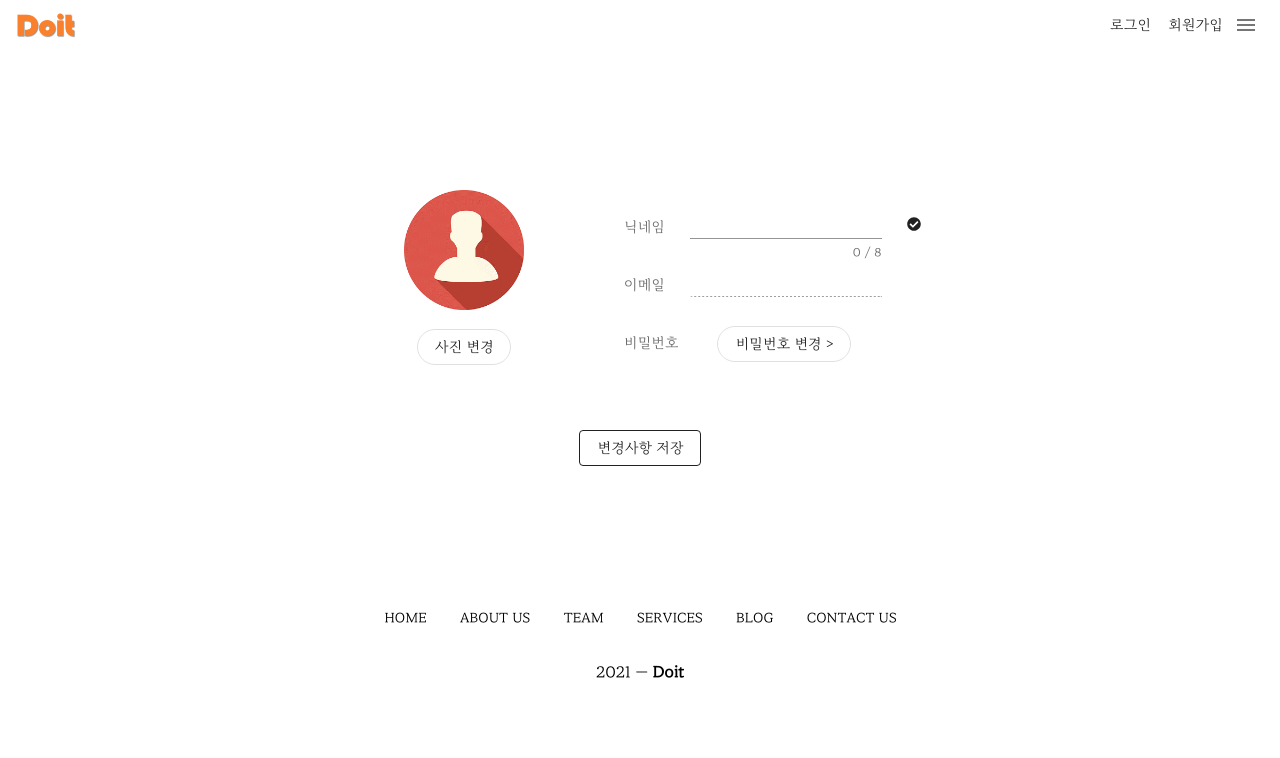
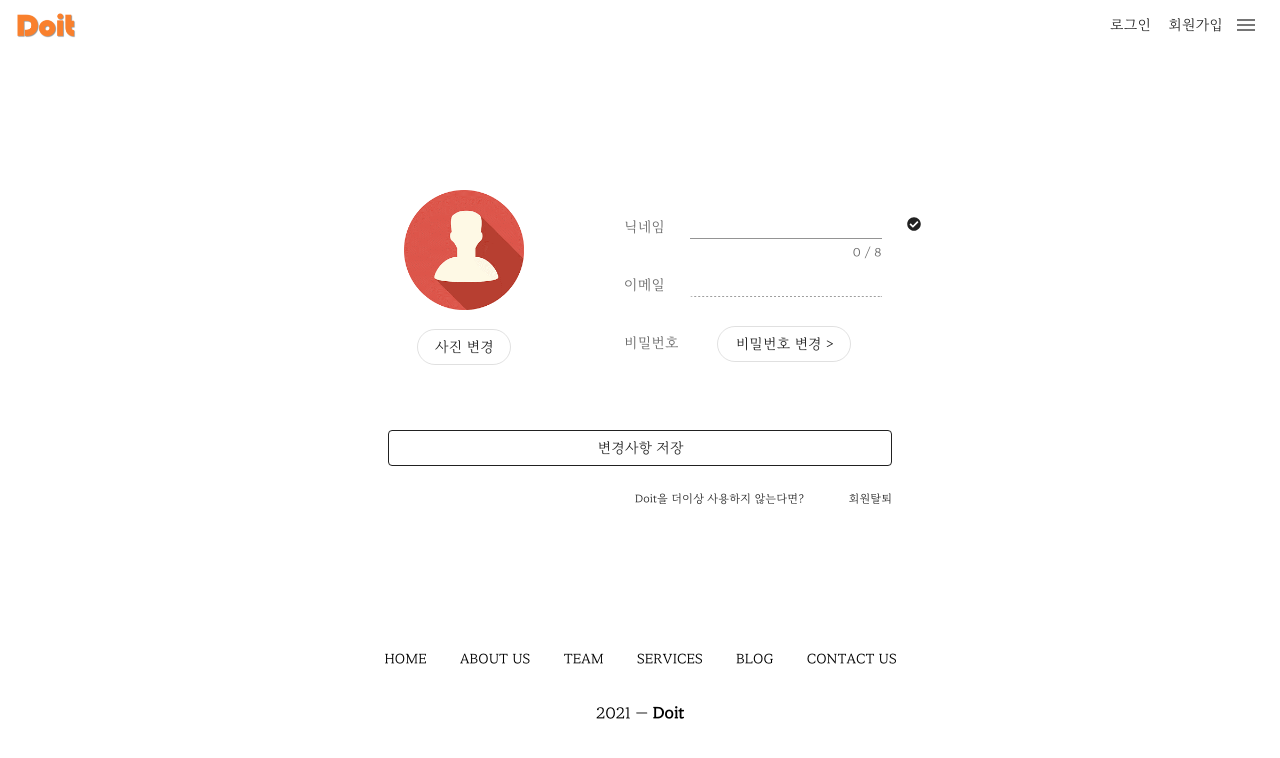
Before and after one commit to jun0811/Doit, a Vue app in the folder frontend/: page /user/update in a window 1280 px wide. Shown: the top 758 px of the page. Built offline with nearby package versions, Linux system fonts and the light colour scheme.

Commit message:
fix: 회원정보 수정 페이지에 회원탈퇴 버튼 추가

```diff
--- a/frontend/src/views/User/Update.vue
+++ b/frontend/src/views/User/Update.vue
@@ -14,18 +14,15 @@
                 />
 
                 <div class="pt-3 text-center">
-                                <v-btn
-                                    @click="changhPhoto"
-                                    outlined
-                                    text
-                                    rounded
-                                >사진 변경</v-btn>
+                  <v-btn @click="changhPhoto" outlined text rounded
+                    >사진 변경</v-btn
+                  >
                 </div>
               </div>
             </v-col>
 
             <v-col cols="12" sm="4" class="mt-3">
-                        <v-row no-gutters class="d-flex flex-nowrap" >
+              <v-row no-gutters class="d-flex flex-nowrap">
                 <v-col cols="4" sm="3" class="">
                   <v-subheader>닉네임</v-subheader>
                 </v-col>
@@ -42,12 +39,17 @@
                   ></v-text-field>
                 </v-col>
                 <v-col cols="2">
-                                <v-btn text @click="checkNick" v-bind:class="{check : c_Nick}" class="mt-1 mx-0">
-                                    <font-awesome-icon icon="check-circle"/>
+                  <v-btn
+                    text
+                    @click="checkNick"
+                    v-bind:class="{ check: c_Nick }"
+                    class="mt-1 mx-0"
+                  >
+                    <font-awesome-icon icon="check-circle" />
                   </v-btn>
                 </v-col>
               </v-row>
-                        <v-row no-gutters class="d-flex flex-nowrap" >
+              <v-row no-gutters class="d-flex flex-nowrap">
                 <v-col cols="4" sm="3">
                   <v-subheader>이메일</v-subheader>
                 </v-col>
@@ -62,32 +64,46 @@
                   ></v-text-field>
                 </v-col>
               </v-row>
-                        <v-row no-gutters class="d-flex flex-nowrap" >
+              <v-row no-gutters class="d-flex flex-nowrap">
                 <v-col cols="4" sm="4">
                   <v-subheader>비밀번호</v-subheader>
                 </v-col>
                 <v-col cols="8" sm="6">
                   <div class="pt-2 text-center pt-0 d-flex justify-start">
-                                    <v-btn
-                                        @click="changePW"
-                                        outlined
-                                        text
-                                        rounded
-                                        class="mt-0"
-                                    >비밀번호 변경 ></v-btn>
+                    <v-btn @click="changePW" outlined text rounded class="mt-0"
+                      >비밀번호 변경 ></v-btn
+                    >
                   </div>
                 </v-col>
               </v-row>
             </v-col>
           </v-row>
           <v-row justify="center">
-                    <v-col cols="12" md="9" lg="6" class="text-center mt-10">
+            <v-col cols="12" md="9" lg="6" class="text-end mt-10">
               <v-btn
                 outlined
                 @click="save"
+                class="save-btn-style"
+              > 변경사항 저장
+              </v-btn>
+            </v-col>
+          </v-row>
+          <v-row class="d-flex justify-center">
+            <v-col cols="12" md="9" lg="6" >
+              <v-row class="d-flex justify-end">
+                <v-col cols="9" sm="8" class="font-size font-align">
+                  Doit을 더이상 사용하지 않는다면?
+                </v-col>
+                <v-col
+                  cols="3"
+                  sm="2"
+                  class="font-size font-align"
                 >
-                            변경사항 저장
-                        </v-btn>
+                <div @click="deleteUser" class="delete-user">
+                  회원탈퇴
+                </div>
+                </v-col>
+              </v-row>
             </v-col>
           </v-row>
         </v-col>
@@ -98,29 +114,28 @@
 </template>
 
 <script>
-import http from '../../http-common'
+import http from "../../http-common";
 import Header from "@/components/common/Header.vue";
 import Footer from "@/components/common/Footer.vue";
 export default {
-    name : "Update",
-    components :{
+  name: "Update",
+  components: {
     Header,
-        Footer
+    Footer,
   },
   data() {
     return {
-            name : '',
-            email : '',
+      name: "",
+      email: "",
       c_Nick: false,
-        }
+    };
   },
-    watch:{
-        name(){
-            this.check()
-        }
-    }
-    ,
-    created(){
+  watch: {
+    name() {
+      this.check();
+    },
+  },
+  created() {
     this.name = this.$store.getters.getName;
     this.email = this.$store.getters.getEmail;
     // http.get('/user/detailUser')
@@ -130,48 +145,59 @@ export default {
     // })
   },
   methods: {
-        changhPhoto() {
-
-        },
+    changhPhoto() {},
     changePW() {
-            this.$router.push('/user/pwchange');
+      this.$router.push("/user/pwchange");
     },
     save() {
-            if (this.c_Nick){
-            http.put(`/user/updateInfo?email=${this.email}&name=${this.name}`)
+      if (this.c_Nick) {
+        http
+          .put(`/user/updateInfo?email=${this.email}&name=${this.name}`)
           .then((res) => {
-                if(res.data.status){
+            if (res.data.status) {
               alert("회원정보가 변경되었습니다");
               const name = this.name;
               this.$store.commit("SET_NAME", { name });
-                    this.$router.push('/user/profile')
+              this.$router.push("/user/profile");
             }
-            })
-            }
-            else{
-                alert('중복체크를 하지 않았습니다.🤦‍♂️')
+          });
+      } else {
+        alert("중복체크를 하지 않았습니다.🤦‍♂️");
       }
     },
-        checkNick(){
-            http.post("/user/checkNick", this.name)
-            .then((res)=>{
+    checkNick() {
+      http.post("/user/checkNick", this.name).then((res) => {
         console.log(res);
-            if(res.data.status) this.c_Nick = true
-            else{
-                alert("중복 닉네임입니다")
+        if (res.data.status) this.c_Nick = true;
+        else {
+          alert("중복 닉네임입니다");
         }
-            })
+      });
     },
-        check(){
-            this.c_Nick = false
+    check() {
+      this.c_Nick = false;
+    },
+    deleteUser() {
+      alert("정말 Doit을 탈퇴하시겠습니까?")
     }
-    }
-}
+  },
+};
 </script>
 
 <style scoped>
 .check {
-    color: #F9802D;
+  color: #f9802d;
 }
-
+.font-size {
+  font-size: 70%;
+}
+.font-align {
+  text-align: end;
+}
+.delete-user {
+  cursor: pointer;
+}
+.save-btn-style {
+  width: 100%;
+}
 </style>
```
Lines whose indentation alone changed are shown as unchanged.
